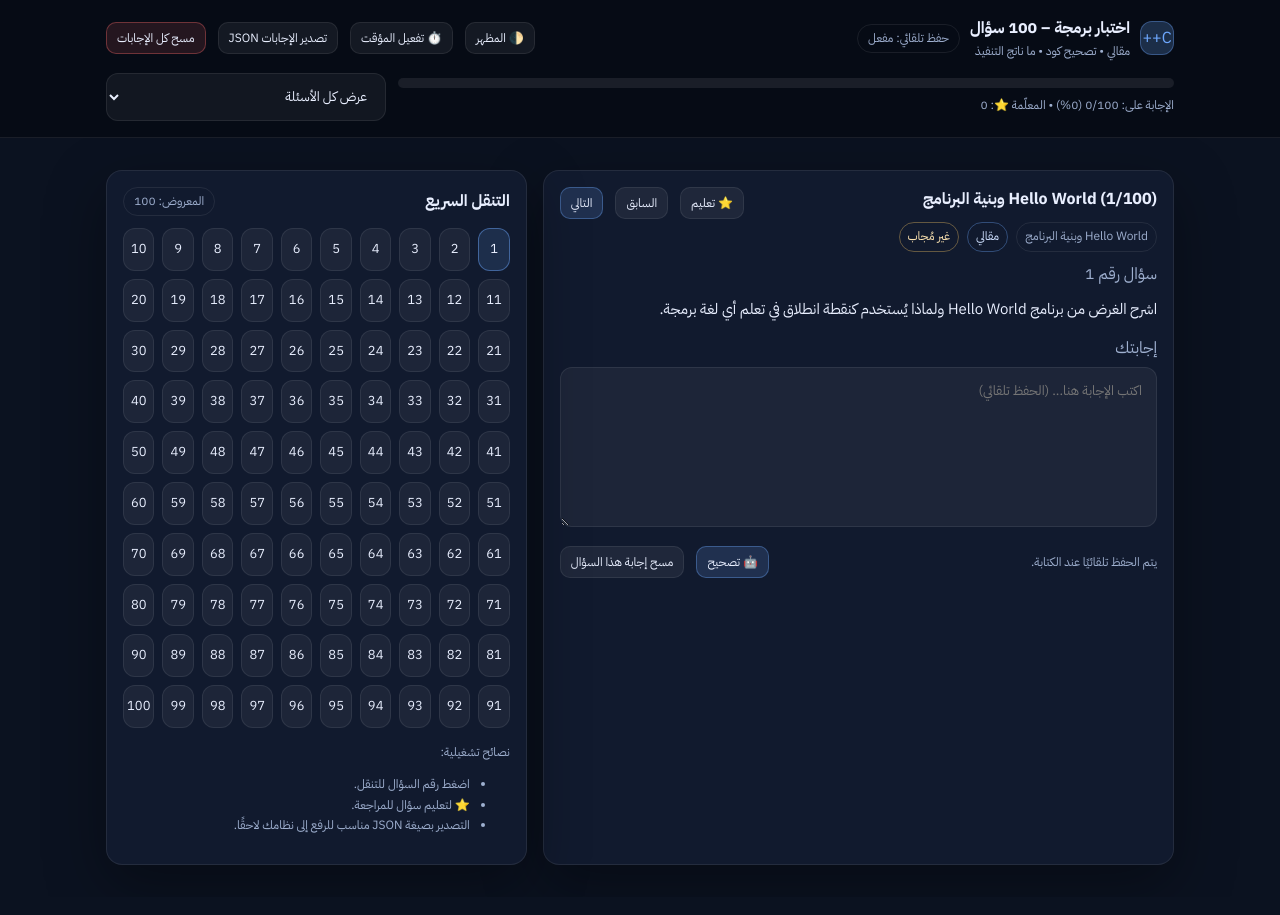
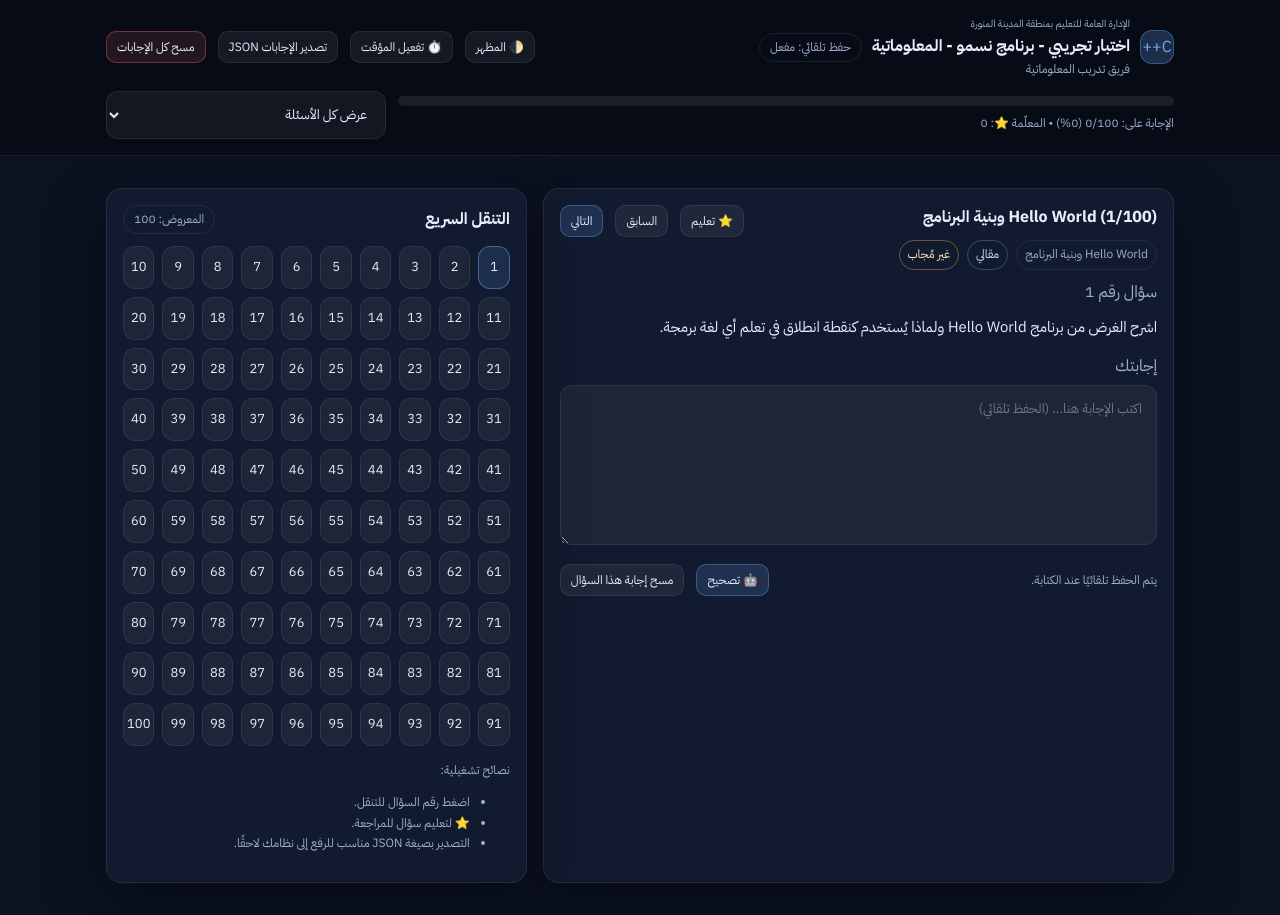
Before and after one commit to musamer/cpptest, a website: page index.html in a window 1280 px wide. Drawn offline with Linux system fonts and the light colour scheme.

Commit message:
change title

```diff
--- a/index.html
+++ b/index.html
@@ -4,7 +4,7 @@
 <head>
     <meta charset="utf-8" />
     <meta name="viewport" content="width=device-width, initial-scale=1" />
-    <title>اختبار برمجة – 100 سؤال</title>
+    <title>اختبار تجريبي - برنامج نسمو - المعلوماتية</title>
     <link rel="preconnect" href="https://fonts.googleapis.com">
     <link rel="preconnect" href="https://fonts.gstatic.com" crossorigin>
     <link href="https://fonts.googleapis.com/css2?family=IBM+Plex+Sans+Arabic:wght@300;400;600;700&display=swap"
@@ -324,8 +324,9 @@
                         style="width:34px;height:34px;border-radius:12px;background:rgba(110,168,254,.22);display:grid;place-items:center;border:1px solid rgba(110,168,254,.35); color: var(--accent)">
                         C++</div>
                     <div>
-                        <div style="font-weight:700">اختبار برمجة – 100 سؤال</div>
-                        <div class="muted" style="font-size:12px">مقالي • تصحيح كود • ما ناتج التنفيذ</div>
+                        <div style="font-size:10px; color:var(--muted); margin-bottom:2px">الإدارة العامة للتعليم بمنطقة المدينة المنورة</div>
+                        <div style="font-weight:700">اختبار تجريبي - برنامج نسمو - المعلوماتية</div>
+                        <div class="muted" style="font-size:12px">فريق تدريب المعلوماتية</div>
                     </div>
                     <span class="badge" id="saveState">حفظ تلقائي: مفعل</span>
                 </div>
```
